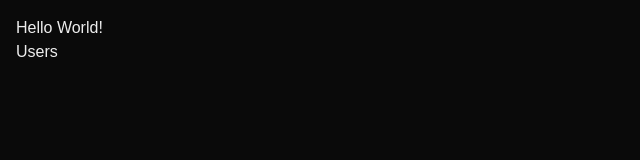
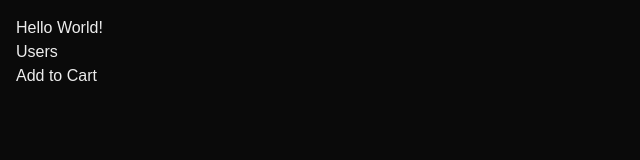
Before and after one commit to Pushpendra7409/Next-app, a Next.js app: page / in a window 1280 px wide. Shown: the top 160 px of the page, without its empty margins (0-640 px from the left). Built offline with nearby package versions, Linux system fonts and the light colour scheme.

Commit message:
Client and server side component

```diff
--- /dev/null
+++ b/app/components/AddToCart.tsx
@@ -0,0 +1,12 @@
+'use client';
+import React from 'react'
+
+const AddToCart = () => {
+  return (
+    <div>
+        <button onClick={() => console.log("Clicked") }>Add to Cart</button>
+    </div>
+  )
+}
+
+export default AddToCart
--- /dev/null
+++ b/app/components/ProductCard.tsx
@@ -0,0 +1,13 @@
+                  //we use this otherwise make a component (AddToCart.tsx it is better)
+import React from 'react'
+import AddToCart from './AddToCart'
+
+const ProductCard = () => {
+  return (
+    <div>
+      <AddToCart />
+    </div>
+  )
+}
+
+export default ProductCard
--- a/app/page.tsx
+++ b/app/page.tsx
@@ -1,4 +1,5 @@
 import Link from "next/link";
+import ProductCard from "./components/ProductCard";
 
 export default function Home() {
   return (
@@ -6,6 +7,7 @@
     <h1>Hello World!</h1>
     {/* <a href="/users">Users</a>   we don't use a tag for routing we simply use Link for better optimization*/}
     <Link href="/users">Users</Link>
+    <ProductCard />
     </main>
   );
 }
```
